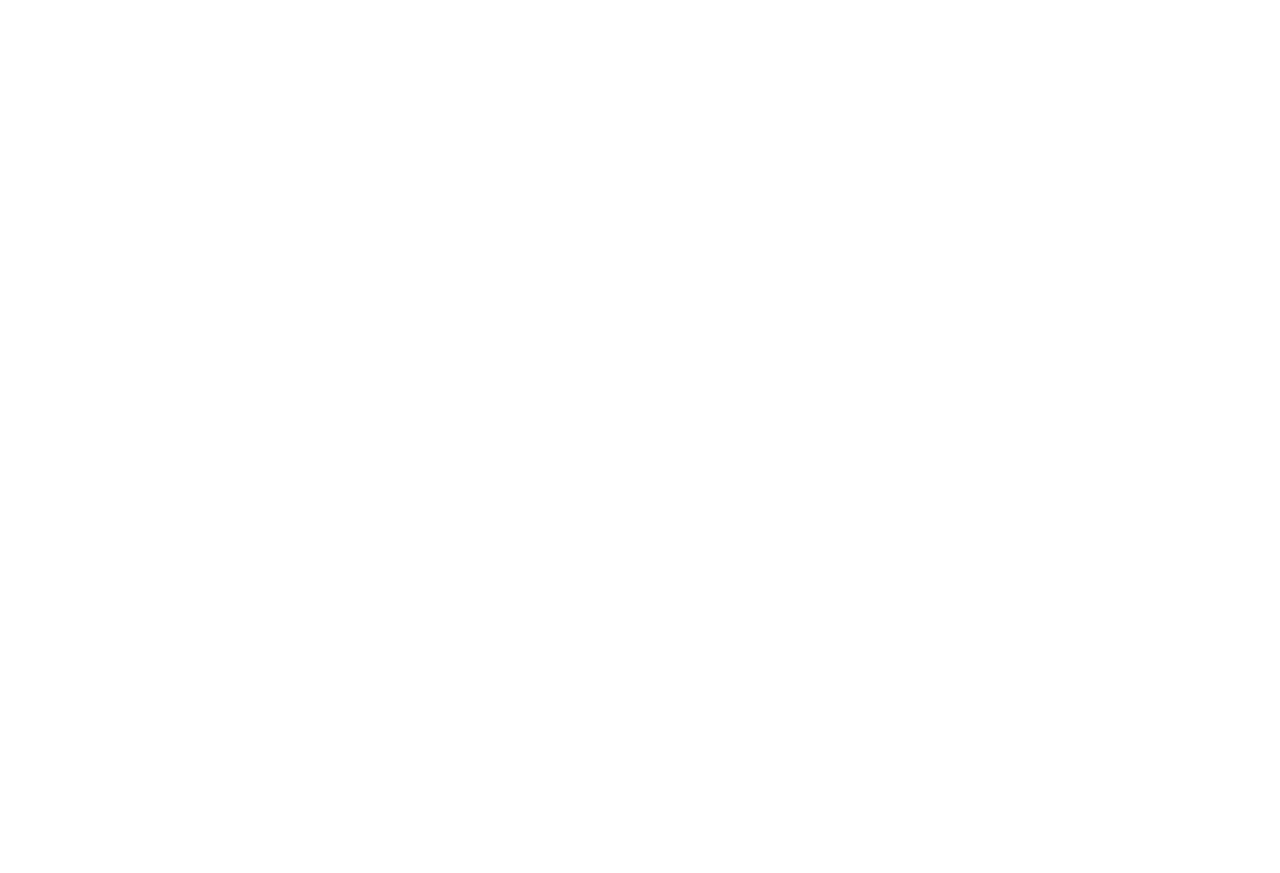
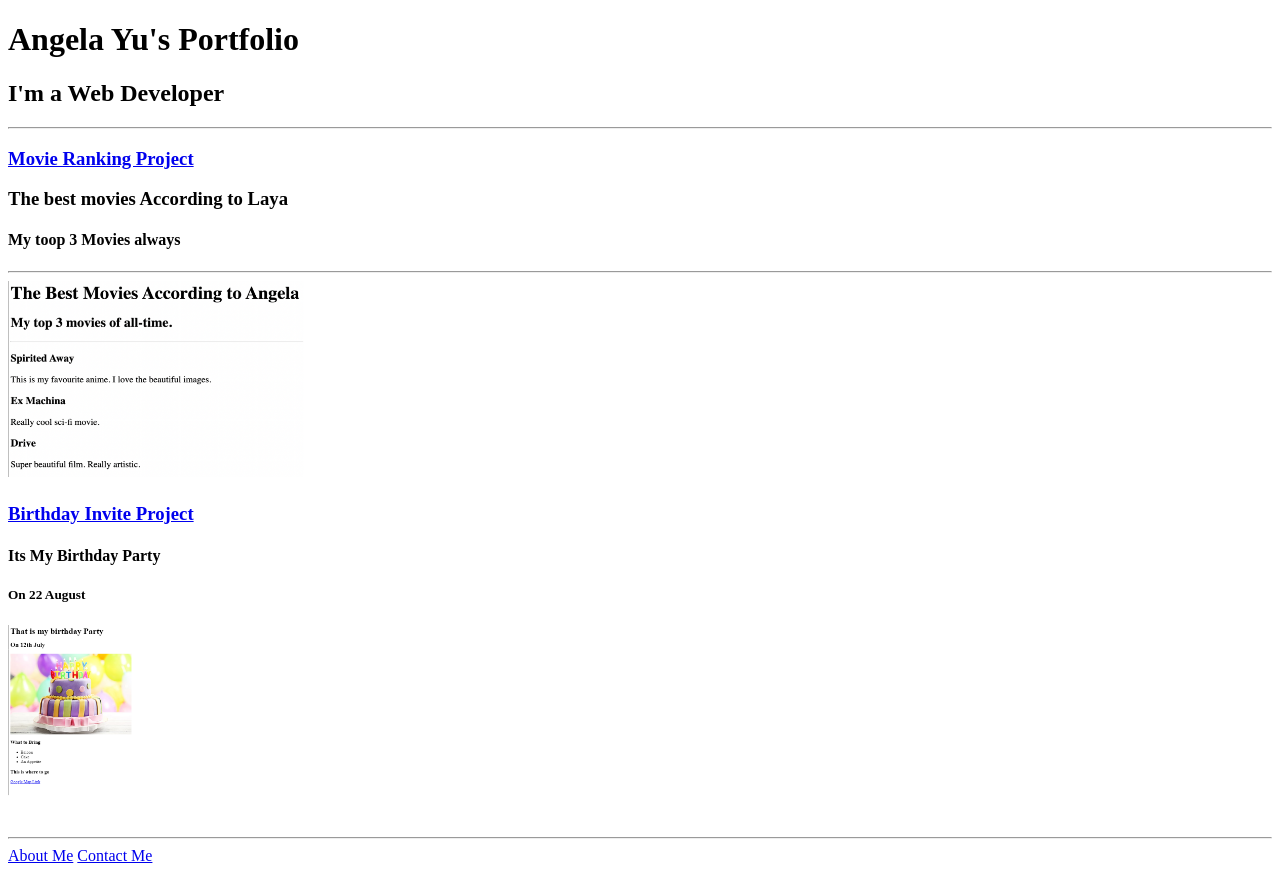
Before and after one commit to LayaSalar/html-portfolio, a plain HTML site: page index.html in a window 1280 px wide. Before the commit the page ends 800 px from the top, so only its background shows below. Drawn offline with Linux system fonts and the light colour scheme.

Commit message:
Update index.html

```diff
--- a/index.html
+++ b/index.html
@@ -1,15 +1,28 @@
-<!-- TODO 1: Create the HTML Boilerplate -->
+<!DOCTYPE html>
+<html lang="en">
 
-<!-- TODO 2: Add Your previous projects' HTML into the public folder -->
+<head>
+  <meta charset="UTF-8">
+  <title>Laya's Portfolio</title>
+</head>
 
-<!-- TODO 3: Take screenshots of your project previews and add the images to the images folder -->
+<body>
+  <h1>Angela Yu's Portfolio</h1>
+  <h2>I'm a Web Developer</h2>
+  <hr />
+  <h3><a href="./public/movie-ranking.html">Movie Ranking Project</a></h3>
+  <h3>The best movies According to Laya </h3>
+  <h4> My toop 3 Movies always </h4><hr/>
 
-<!-- TODO 4: Add titles/subtitles etc. -->
+  <img src="./assets/images/films.png" height="200" alt="movie ranking project preview"/>
 
-<!-- TODO 5: Add a link to the project pages -->
+  <h3><a href="./public/birthday-invite.html">Birthday Invite Project</a></h3>
+  <h4>Its My Birthday Party</h4>
+  <h5>On 22 August</h5>
+  <img src="./assets/images/birthday.png" height="200" alt="birthday invite project preview"/>
+  <hr />
+  <a href="./public/about.html">About Me</a>
+  <a href="./public/contact.html">Contact Me</a>
+</body>
 
-<!-- TODO 6: Add images to show the project previews
-HINT for TODO 6: You can use the height attribute set to 200 to make the image smaller:
-https://developer.mozilla.org/en-US/docs/Web/HTML/Element/img#attr-height -->
-
-<!-- TODO 7: Add the Contact Me and About Me page links -->
+</html>
```
